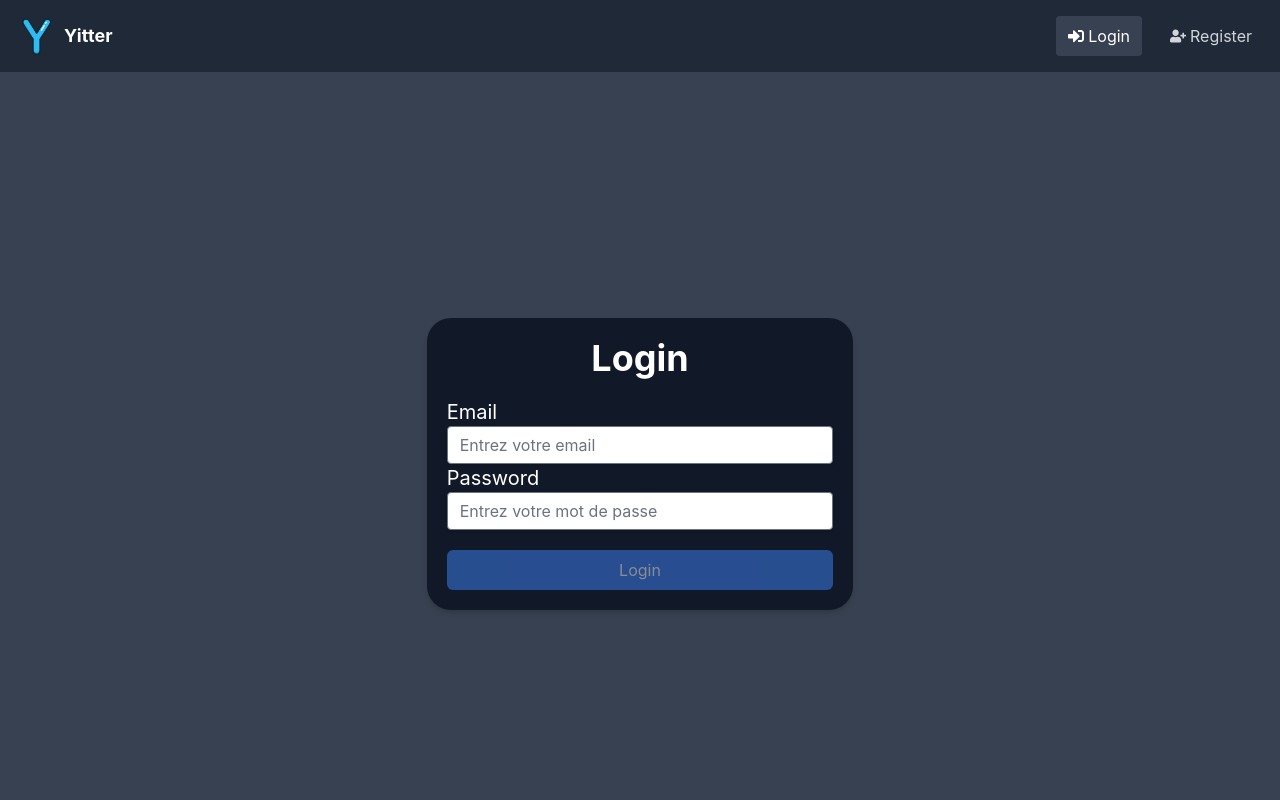
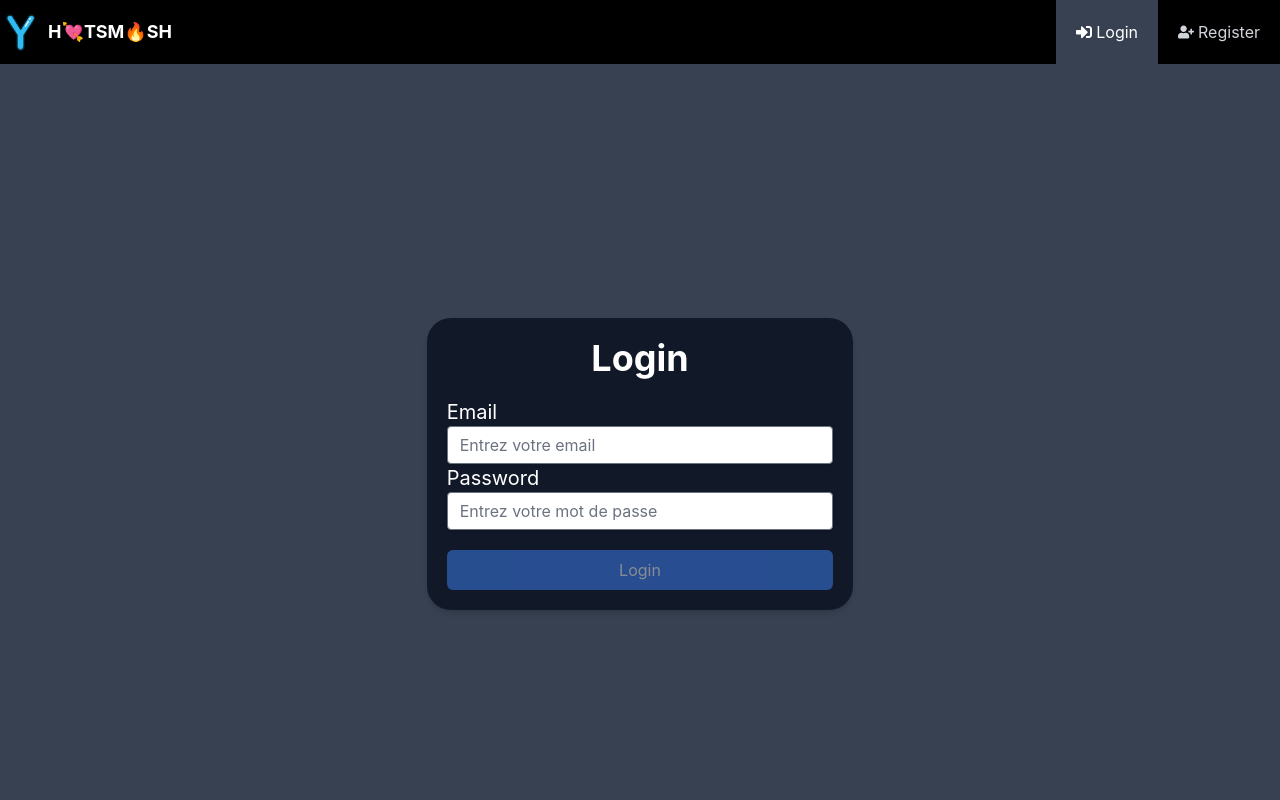
Before and after one commit to MatisAgr/HotSmash, a React (Create React App) app in the folder front/: page /login in a window 1280 px wide. Shown: the top 800 px of the page. Built offline with nearby package versions, Linux system fonts and the light colour scheme; no server answers.

Commit message:
Update footer and navbar styles; change app name to H💘TSM🔥SH

```diff
--- a/front/src/components/Footer/Footer.jsx
+++ b/front/src/components/Footer/Footer.jsx
@@ -6,7 +6,7 @@ import { NAME_APP } from "../../constants/NameApp";
 
 export default function FooterComponent() {
   return (
-    <Footer container className="bg-gray-800 text-white rounded-none">
+    <Footer container className="bg-black text-white rounded-none">
       <div className="w-full">
         <div className="grid w-full justify-between sm:flex sm:justify-between md:flex md:grid-cols-1">
           <div>
--- a/front/src/components/Navbar/Navbar.jsx
+++ b/front/src/components/Navbar/Navbar.jsx
@@ -18,7 +18,7 @@ export default function Navbar() {
   };
 
   return (
-    <nav className="bg-gray-800 p-4">
+    <nav className="bg-black">
       <div className="container mx-auto flex justify-between items-center">
         <div className="text-white text-lg font-bold">
           <NavLink to="/" className="flex items-center text-white">
@@ -26,23 +26,49 @@ export default function Navbar() {
             {NAME_APP}
           </NavLink>
         </div>
-        <div className="space-x-4 flex items-center">
+        <div className="flex items-center">
           {isAuthenticated ? (
             <>
               <NavLink
-                to="/profile"
+                to="/createSmasher"
                 className={({ isActive }) =>
-                  isActive
-                    ? "bg-gray-700 text-white rounded px-3 py-2 flex items-center"
-                    : "text-gray-300 hover:bg-gray-700 hover:text-white rounded px-3 py-2 flex items-center"
-                }
-              >
+                        isActive
+                          ? "bg-gray-700 text-white  px-5 py-5 flex items-center"
+                          : "text-gray-300 hover:bg-gray-700 hover:text-white  px-5 py-5 flex items-center"
+                      }
+                    >
                 <FaUser className="mr-1" />
-                Profile
+                Créer Smasher
               </NavLink>
+              <NavLink
+              to="/connectedUsers"
+              className={({ isActive }) =>
+                      isActive
+                        ? "bg-gray-700 text-white  px-5 py-5 flex items-center"
+                        : "text-gray-300 hover:bg-gray-700 hover:text-white  px-5 py-5 flex items-center"
+                    }
+                  >
+                <FaUser className="mr-1" />
+                Utilisateurs
+              </NavLink>
+              <NavLink
+              to="/profile"
+              className={({ isActive }) =>
+                isActive
+                  ? "bg-gray-700 text-white px-3 py-3 flex items-center"
+                  : "text-gray-300 hover:bg-gray-700 px-3 py-3 flex items-center"
+              }
+            >
+              <img
+                src="https://www.francetvinfo.fr/pictures/KI83JKIWxYVA8ng-cUtYxM6l-z8/1200x1200/2016/08/23/shrek-5.jpg"
+                alt="Profile"
+                className="rounded-full"
+                style={{ width: '40px', height: '40px' }}
+              />
+            </NavLink>
               <button
                 onClick={handleLogout}
-                className="bg-red-500 text-white rounded px-3 py-2 flex items-center"
+                className="bg-red-500 text-white  px-5 py-5 flex items-center"
               >
                 <FaSignOutAlt className="mr-1" />
                 Logout
@@ -54,8 +80,8 @@ export default function Navbar() {
                 to="/login"
                 className={({ isActive }) =>
                   isActive
-                    ? "bg-gray-700 text-white rounded px-3 py-2 flex items-center"
-                    : "text-gray-300 hover:bg-gray-700 hover:text-white rounded px-3 py-2 flex items-center"
+                    ? "bg-gray-700 text-white  px-5 py-5 flex items-center"
+                    : "text-gray-300 hover:bg-gray-700 hover:text-white  px-5 py-5 flex items-center"
                 }
               >
                 <FaSignInAlt className="mr-1" />
@@ -65,8 +91,8 @@ export default function Navbar() {
                 to="/register"
                 className={({ isActive }) =>
                   isActive
-                    ? "bg-gray-700 text-white rounded px-3 py-2 flex items-center"
-                    : "text-gray-300 hover:bg-gray-700 hover:text-white rounded px-3 py-2 flex items-center"
+                    ? "bg-gray-700 text-white  px-5 py-5 flex items-center"
+                    : "text-gray-300 hover:bg-gray-700 hover:text-white  px-5 py-5 flex items-center"
                 }
               >
                 <FaUserPlus className="mr-1" />
--- a/front/src/constants/NameApp.jsx
+++ b/front/src/constants/NameApp.jsx
@@ -1 +1 @@
-export const NAME_APP = "Yitter";
+export const NAME_APP = "H💘TSM🔥SH";
```
